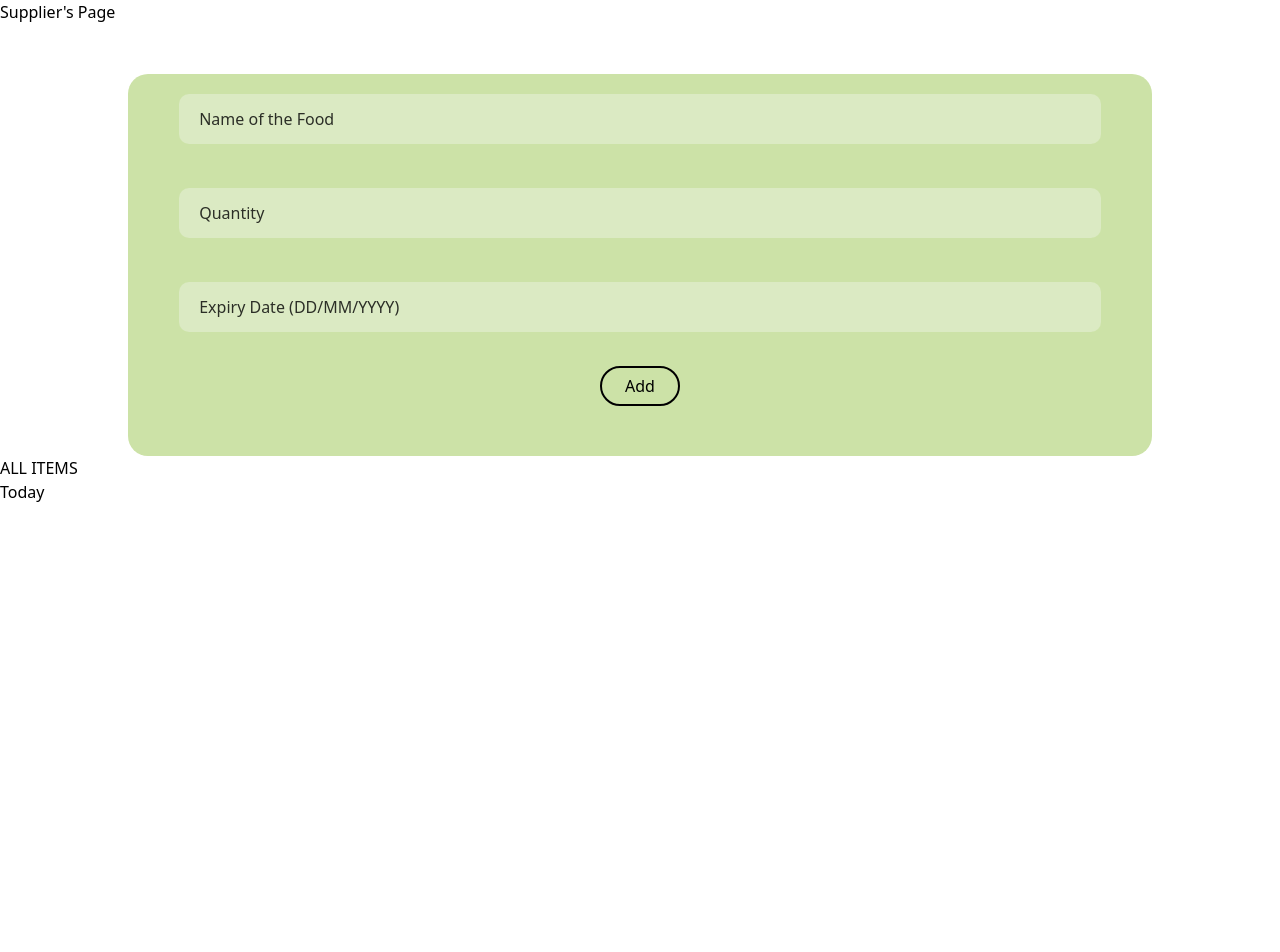
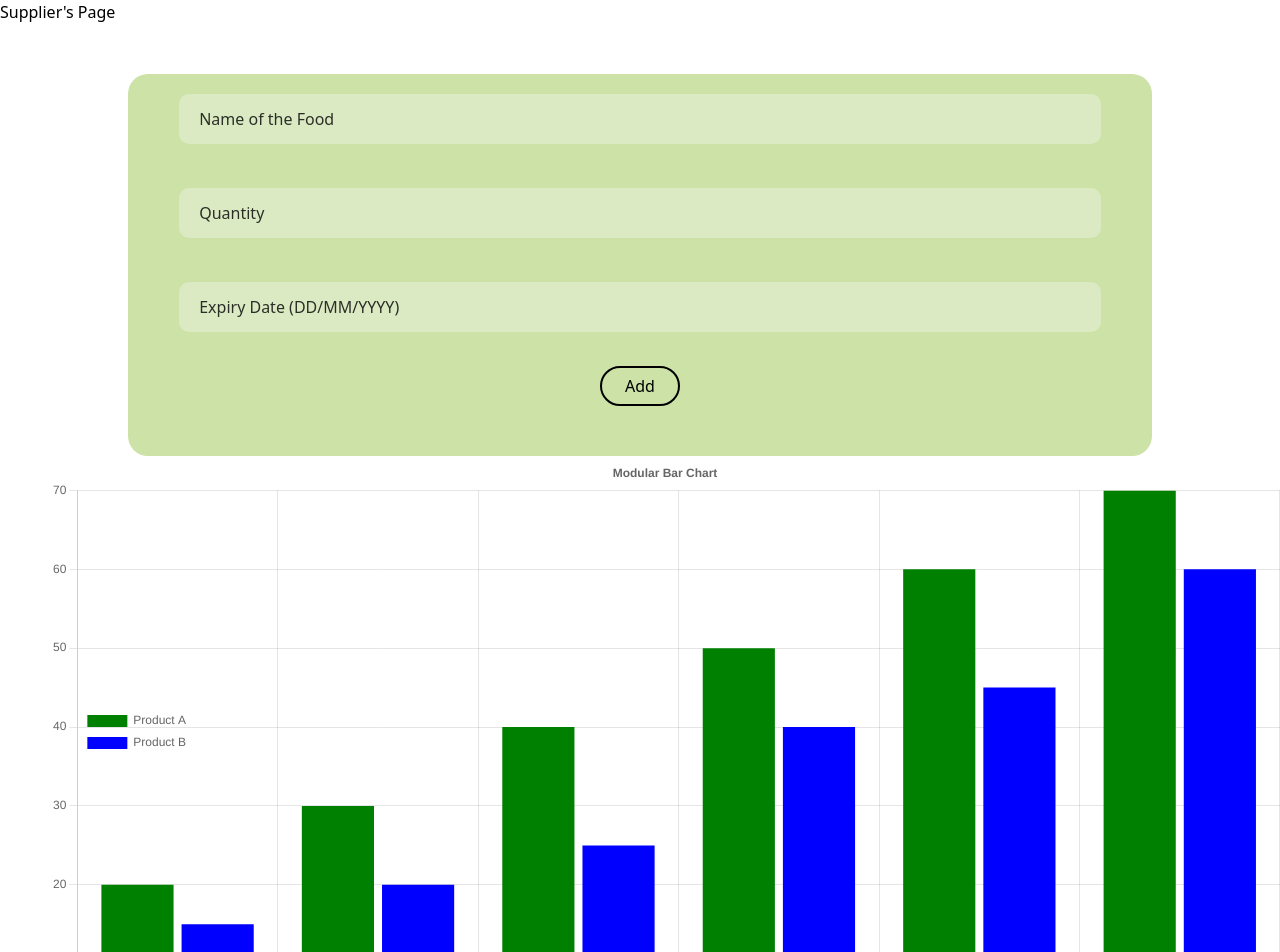
Before and after one commit to AvirupRay/reckon_5.0, a React (Vite) app in the folder reckon_5.0/: page /supplr in a window 1280 px wide. Shown: the top 952 px of the page. Before the commit the page ends 800 px from the top, so only its background shows below. Built offline with nearby package versions, Linux system fonts and the light colour scheme.

Commit message:
bar-updated

```diff
--- a/reckon_5.0/src/Components/Supplier/Supplier.jsx
+++ b/reckon_5.0/src/Components/Supplier/Supplier.jsx
@@ -14,7 +14,9 @@ const Supplier = () => {
       </div>
 
       <div className=" flex-[2] flex-col">
-        <div className=" bg-[#6dd3ec] h-[42vh]">{/* <Bar /> */}</div>
+        <div className=" bg-[#6dd3ec] h-[42vh]">
+          <Bar />
+        </div>
         <div className=" h-[48vh]">
           <FoodItems Foodlist={Foodlist} />
         </div>
```
